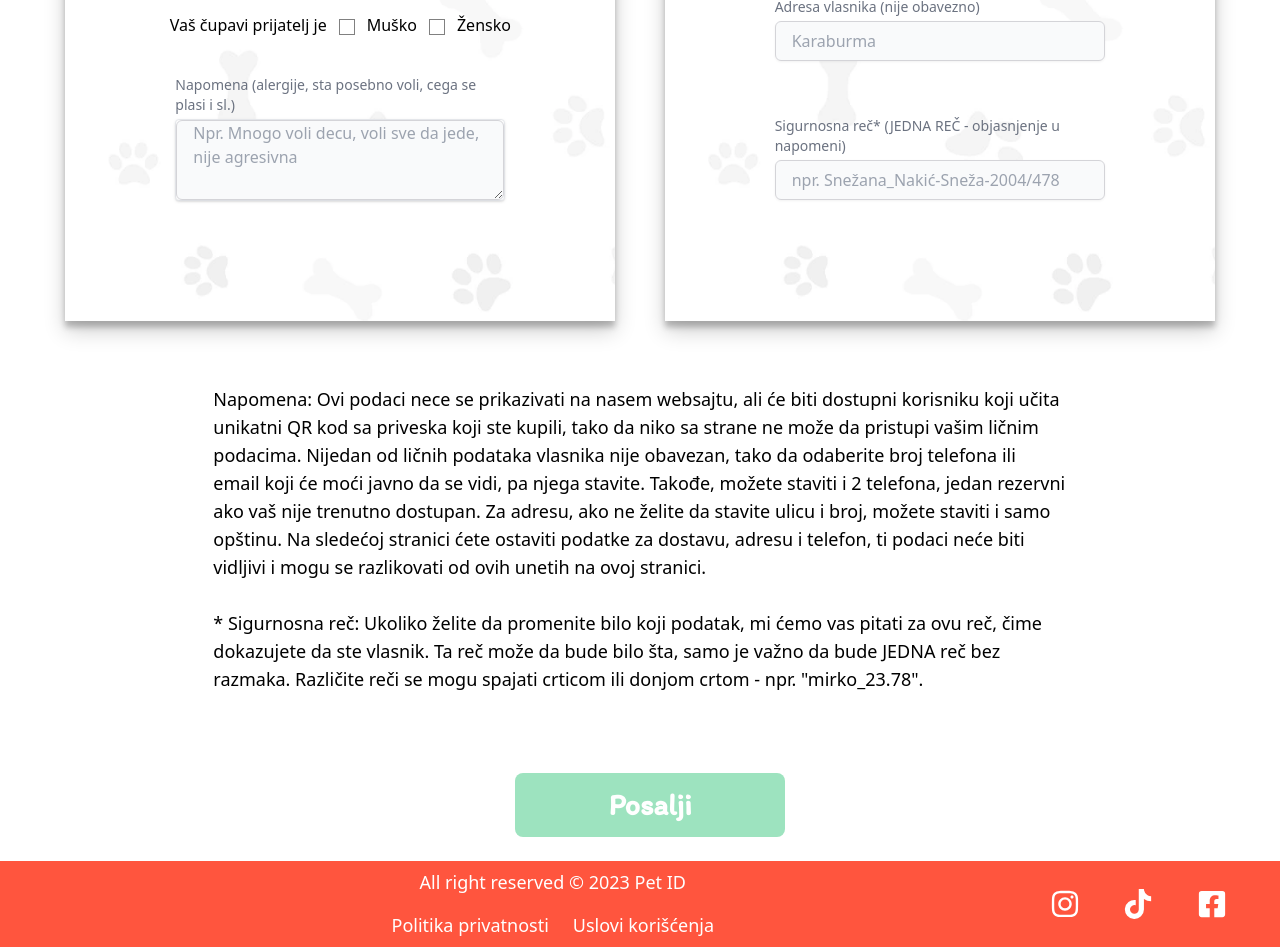
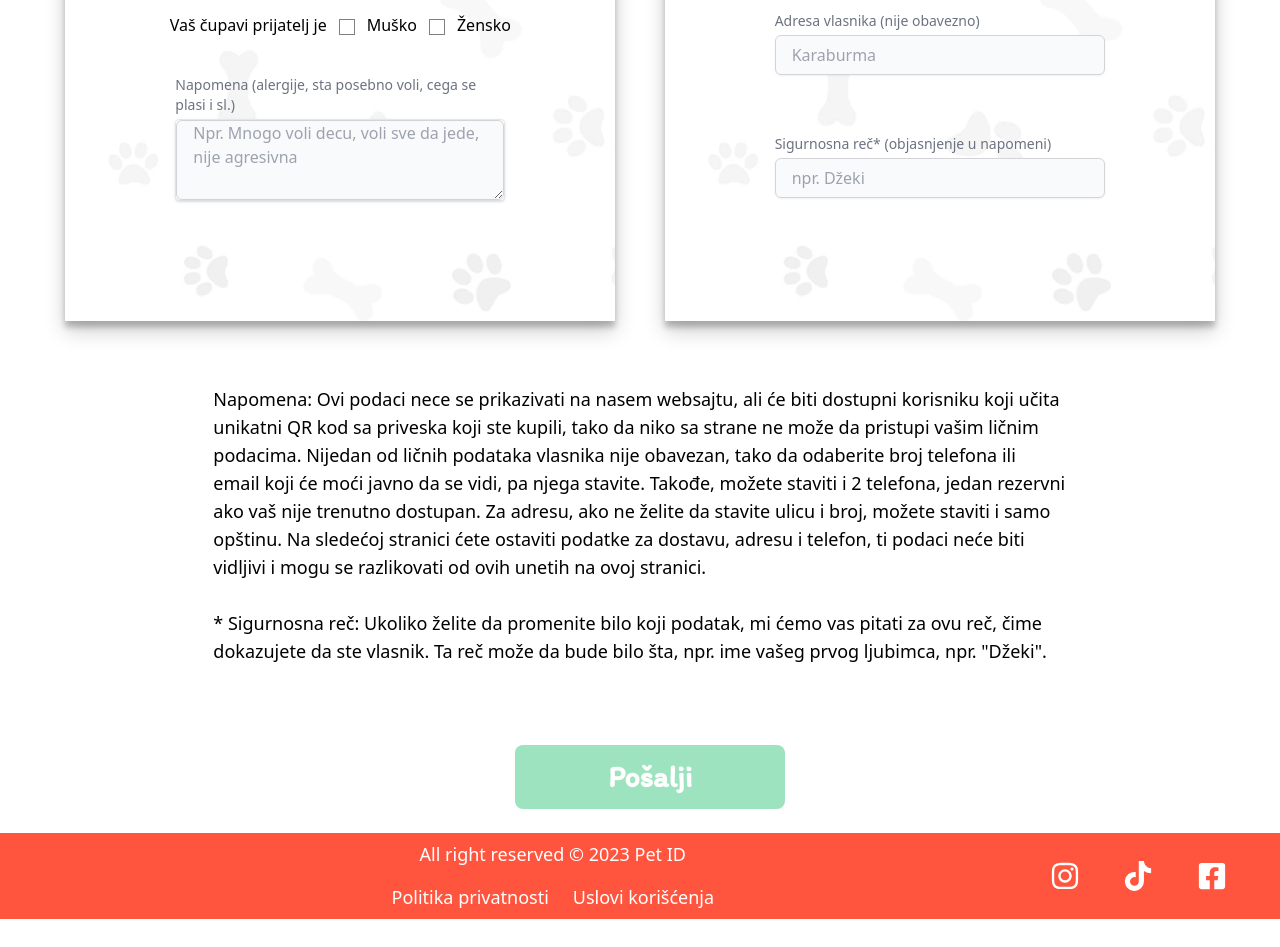
Before and after one commit to alexdevranger/pet-id.rs, a React (Create React App) app: page /moj-ljubimac in a window 1280 px wide. Shown: the part 1420-2367 px from the top of the page. After the commit the page ends 2339 px from the top, so only its background shows below. Built offline with nearby package versions, Linux system fonts and the light colour scheme.

Commit message:
svasta nesto

```diff
--- a/src/App.css
+++ b/src/App.css
@@ -12,6 +12,7 @@
   font-style: normal;
   font-weight: 400;
   font-display: swap;
+  letter-spacing: -1px;
   src: local("Itim-Regular"),
     url("./fonts/Itim-Regular.ttf") format("truetype");
 }
@@ -421,7 +422,6 @@ figure.snip1426 {
   font-family: 'Raleway', Arial, sans-serif;
   position: relative;
   overflow: hidden;
-  margin: 10px;
   min-width: 230px;
   max-width: 315px;
   width: 100%;
@@ -430,7 +430,13 @@ figure.snip1426 {
   font-size: 16px;
   background-color: #000000;
   border-radius: 20px;
-  margin: 25px;
+  margin-bottom: 25px;
+}
+@media only screen and (min-width: 600px) {
+  figure.snip1426 {
+    margin-bottom: 0;
+    margin: 25px;
+  }
 }
 figure.snip1426 *,
 figure.snip1426 *:before,
--- a/src/components/Korak2.js
+++ b/src/components/Korak2.js
@@ -113,7 +113,7 @@ const Korak2 = () => {
   }, []);
   const ErrorContact = () =>
     toast.error("Stavite bar jedan način kako da vas kontaktira pronalazač.");
-    const onSubmit = (data) => {
+  const onSubmit = (data) => {
     const brTelefonaVlasnikaEmpty = form.watch("brTelefonaVlasnika");
     const brDrugiVlasnikaEmpty = form.watch("brDrugiVlasnika");
     const emailVlasnikaEmpty = form.watch("emailVlasnika");
@@ -1455,7 +1455,7 @@ const Korak2 = () => {
                     htmlFor="secretWord"
                     className="block w-full pb-1 text-sm font-medium text-gray-500 transition-all duration-200 ease-in-out group-focus-within:text-green-400"
                   >
-                    Sigurnosna reč* (JEDNA REČ - objasnjenje u napomeni)
+                    Sigurnosna reč* (objasnjenje u napomeni)
                   </label>
                   <input
                     type="text"
--- a/src/components/Main1.js
+++ b/src/components/Main1.js
@@ -507,7 +507,7 @@ const Main1 = () => {
                         setShowModal(false);
                       }}
                     >
-                      Close
+                      Zatvori
                     </button>
                   </div>
                 </div>
--- a/src/components/MojLjubimac.js
+++ b/src/components/MojLjubimac.js
@@ -735,7 +735,7 @@ const MojLjubimac = () => {
                     htmlFor="secretWord1"
                     className="block w-full pb-1 text-sm font-medium text-gray-500 transition-all duration-200 ease-in-out group-focus-within:text-green-400"
                   >
-                    Sigurnosna reč* (JEDNA REČ - objasnjenje u napomeni)
+                    Sigurnosna reč* (objasnjenje u napomeni)
                   </label>
                   <input
                     type="text"
@@ -746,12 +746,13 @@ const MojLjubimac = () => {
                         message: "Ovo polje je obavezno.",
                       },
                       pattern: {
-                        value: /^[a-zA-Z0-9\/_\-]{2,30}$/,
+                        value:
+                          /^[a-zA-Z0-9a-яА-ЯčćžšđљњђћџнјČĆŽŠĐЉЊЂЋЏНЈ\/_\-\s]{2,30}$/,
                         message:
-                          "Nema razmaka. Može sadržati samo slova, brojeve, kosu crtu, srednju crtu, donju crtu i min. 2 slova.",
+                          "Može sadržati samo slova, brojeve, razmak, kosu crtu, srednju crtu, donju crtu i min. 2 slova.",
                       },
                     })}
-                    placeholder="npr. Snežana_Nakić-Sneža-2004/478"
+                    placeholder="npr. Džeki"
                     className="peer h-10 w-full border border-zinc-300 rounded-md bg-gray-50 px-4 font-normal outline-none drop-shadow-sm transition-all duration-200 ease-in-out focus:bg-white focus:ring-2 focus:ring-green-400"
                   />
                   {errors.secretWord1 && (
@@ -780,9 +781,8 @@ const MojLjubimac = () => {
                   <br />
                   <br />* Sigurnosna reč: Ukoliko želite da promenite bilo koji
                   podatak, mi ćemo vas pitati za ovu reč, čime dokazujete da ste
-                  vlasnik. Ta reč može da bude bilo šta, samo je važno da bude
-                  JEDNA reč bez razmaka. Različite reči se mogu spajati crticom
-                  ili donjom crtom - npr. "mirko_23.78".
+                  vlasnik. Ta reč može da bude bilo šta, npr. ime vašeg prvog
+                  ljubimca, npr. "Džeki".
                 </h5>
               </div>
             </div>
@@ -814,7 +814,7 @@ const MojLjubimac = () => {
                  ${disabledState === false ? "opacity-50 mt-8 sm:mt-0" : ""}
                   cursor-pointer flex items-center justify-center text-white bg-[#3BC77E] hover:bg-[#FF553E] w-[280px] sm:w-[270px] h-[64px] rounded-lg duration-500 ml-0 md:ml-[20px] mt-8 sm:mt-0`}
               >
-                <h2 className="text-3xl">Posalji</h2>
+                <h2 className="text-3xl">Pošalji</h2>
               </button>
               <Toaster
                 position="top-center"
--- a/src/components/Shop.js
+++ b/src/components/Shop.js
@@ -37,7 +37,7 @@ const Shop = () => {
       }}
     >
       {/* Gornje slike */}
-      <div className="w-full flex items-center absolute justify-between mt-32 min-[410px]:mt-12 sm:mt-8 md:mt-6 lg:mt-12 xl:mt-0 2xl:-mt-12">
+      <div className="w-full flex items-center absolute justify-between mt-[16rem] mb-32 min-[350px]:mt-[12rem] min-[410px]:mt-[10rem] sm:mt-[7rem] md:mt-[7rem] lg:mt-12 xl:mt-0 2xl:-mt-12">
         <div className="imgIzaberiHolder flex justify-start w-1/2 sm:w-1/2 md:w-1/3 lg:w-1/4 xl:w-1/4">
           <LazyLoadImage
             effect="blur"
@@ -62,7 +62,7 @@ const Shop = () => {
         <h1 className="text-3xl lg:text-4xl font-bold text-center lg:mt-7 px-4 pb-4">
           KORAK 1 <br /> Izaberite oblik priveska za vašeg ljubimca{" "}
         </h1>
-        <p className="block">
+        <p className="block px-6 mx-auto">
           Na ovoj stranici unosite podatke samo ako naručujete tag preko ovog
           sajta
         </p>
--- a/src/components/Uputstvo.js
+++ b/src/components/Uputstvo.js
@@ -69,11 +69,9 @@ function Uputstvo() {
             </div>
           </div>
           <Link to="/proizvodi">
-            <div className="w-full flex justify-center">
-              <div className="flex items-center justify-center text-white bg-[#3BC77E] hover:bg-[#FF553E] w-[300px] sm:w-[321px] h-[64px] rounded-lg mt-16 mb-28">
-                <h2 className="text-md sm:text-xl">
-                  Naruči kao poklon prijatelju
-                </h2>
+            <div class="flex justify-around mt-32 w-full">
+              <div class="cursor-pointer flex items-center justify-center text-white bg-[#3BC77E] hover:bg-[#FF553E] w-[300px] h-[64px] rounded-lg mt-16 duration-500">
+                <h2 class="text-3xl">Naruči kao poklon prijatelju</h2>
               </div>
             </div>
           </Link>
```
